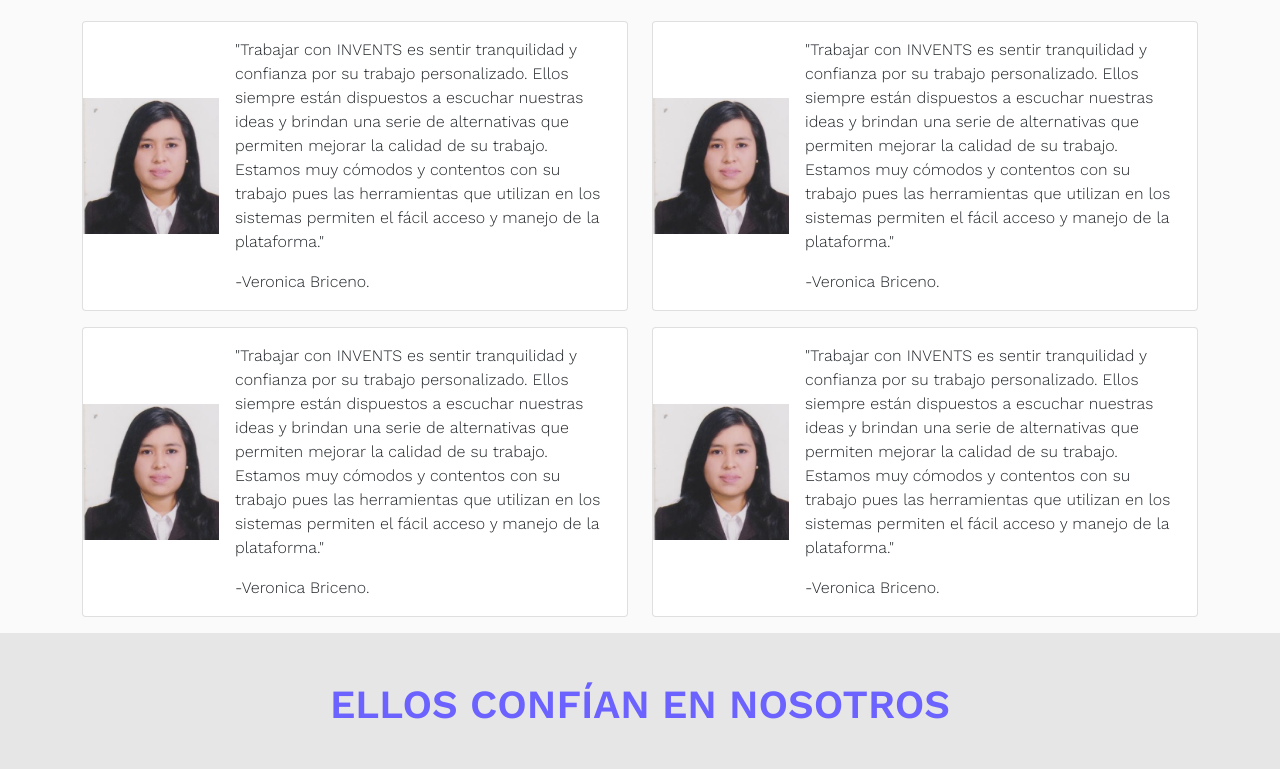
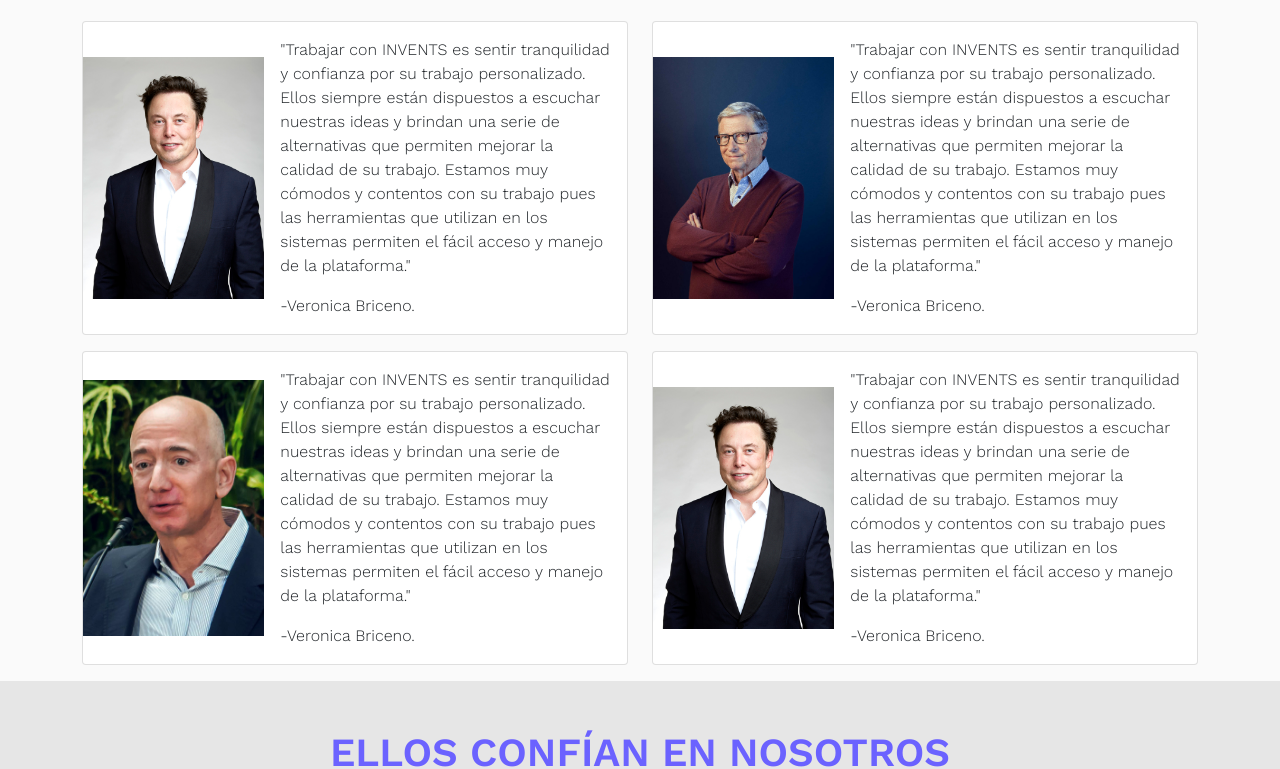
Before and after one commit to bhornaf/Invent, a website: page pages/clientes.html in a window 1280 px wide. Shown: the part 252-1021 px from the top of the page. Drawn offline with nearby package versions, Linux system fonts and the light colour scheme.

Commit message:
Correciones Proyecto Final

```diff
--- a/pages/clientes.html
+++ b/pages/clientes.html
@@ -51,10 +51,10 @@
             <div class="col-md-6">
                 <div class="card mb-3">
                     <div class="row g-0">
-                        <div class="col-md-3 d-flex align-items-center">
-                            <img class="img-fluid" src="../assets/veronica.jpeg" alt="fotoCliente">
+                        <div class="col-md-4 d-flex align-items-center">
+                            <img class="img-fluid" src="../assets/Elon_Musk.jpeg" alt="fotoCliente">
                         </div>
-                        <div class="col-md-9">
+                        <div class="col-md-8">
                             <div class="card-body">
                                 <p>"Trabajar con INVENTS es sentir tranquilidad y confianza por su trabajo personalizado. Ellos siempre están dispuestos a escuchar nuestras ideas y brindan una serie de alternativas que permiten mejorar la calidad de su trabajo. Estamos muy cómodos y contentos con su trabajo pues las herramientas que utilizan en los sistemas permiten el fácil acceso y manejo de la plataforma."</p>
                                 <span>-Veronica Briceno.</span>
@@ -66,10 +66,10 @@
             <div class="col-md-6">
                 <div class="card mb-3">
                     <div class="row g-0">
-                        <div class="col-md-3 d-flex align-items-center overflow-hidden">
-                            <img class="img-fluid" src="../assets/veronica.jpeg" alt="fotoCliente">
+                        <div class="col-md-4 d-flex align-items-center overflow-hidden">
+                            <img class="img-fluid" src="../assets/bill-gatesjpg.jpeg" alt="fotoCliente">
                         </div>
-                        <div class="col-md-9">
+                        <div class="col-md-8">
                             <div class="card-body">
                                 <p>"Trabajar con INVENTS es sentir tranquilidad y confianza por su trabajo personalizado. Ellos siempre están dispuestos a escuchar nuestras ideas y brindan una serie de alternativas que permiten mejorar la calidad de su trabajo. Estamos muy cómodos y contentos con su trabajo pues las herramientas que utilizan en los sistemas permiten el fácil acceso y manejo de la plataforma."</p>
                                 <span>-Veronica Briceno.</span>
@@ -83,10 +83,10 @@
             <div class="col-md-6">
                 <div class="card mb-3">
                     <div class="row g-0">
-                        <div class="col-md-3 d-flex align-items-center overflow-hidden">
-                            <img class="img-fluid" src="../assets/veronica.jpeg" alt="fotoCliente">
+                        <div class="col-md-4 d-flex align-items-center overflow-hidden">
+                            <img class="img-fluid" src="../assets/Jeff_Bezos.jpeg" alt="fotoCliente">
                         </div>
-                        <div class="col-md-9">
+                        <div class="col-md-8">
                             <div class="card-body">
                                 <p>"Trabajar con INVENTS es sentir tranquilidad y confianza por su trabajo personalizado. Ellos siempre están dispuestos a escuchar nuestras ideas y brindan una serie de alternativas que permiten mejorar la calidad de su trabajo. Estamos muy cómodos y contentos con su trabajo pues las herramientas que utilizan en los sistemas permiten el fácil acceso y manejo de la plataforma."</p>
                                 <span>-Veronica Briceno.</span>
@@ -98,10 +98,10 @@
             <div class="col-md-6">
                 <div class="card mb-3">
                     <div class="row g-0">
-                        <div class="col-md-3 d-flex align-items-center overflow-hidden">
-                            <img class="img-fluid" src="../assets/veronica.jpeg" alt="fotoCliente">
+                        <div class="col-md-4 d-flex align-items-center overflow-hidden">
+                            <img class="img-fluid" src="../assets/Elon_Musk.jpeg" alt="fotoCliente">
                         </div>
-                        <div class="col-md-9">
+                        <div class="col-md-8">
                             <div class="card-body">
                                 <p>"Trabajar con INVENTS es sentir tranquilidad y confianza por su trabajo personalizado. Ellos siempre están dispuestos a escuchar nuestras ideas y brindan una serie de alternativas que permiten mejorar la calidad de su trabajo. Estamos muy cómodos y contentos con su trabajo pues las herramientas que utilizan en los sistemas permiten el fácil acceso y manejo de la plataforma."</p>
                                 <span>-Veronica Briceno.</span>
```
Also changed, not shown: assets/Elon_Musk.jpeg (added), assets/Jeff_Bezos.jpeg (added), assets/bill-gatesjpg.jpeg (added), assets/mark.jpeg (added), 2 other files.
